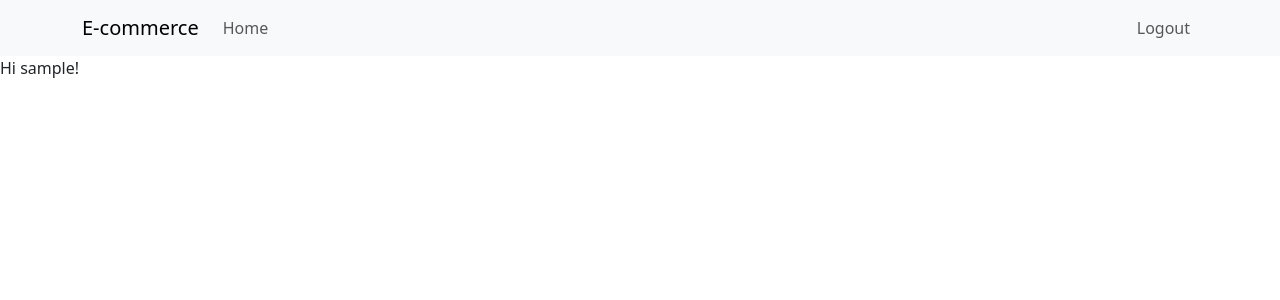
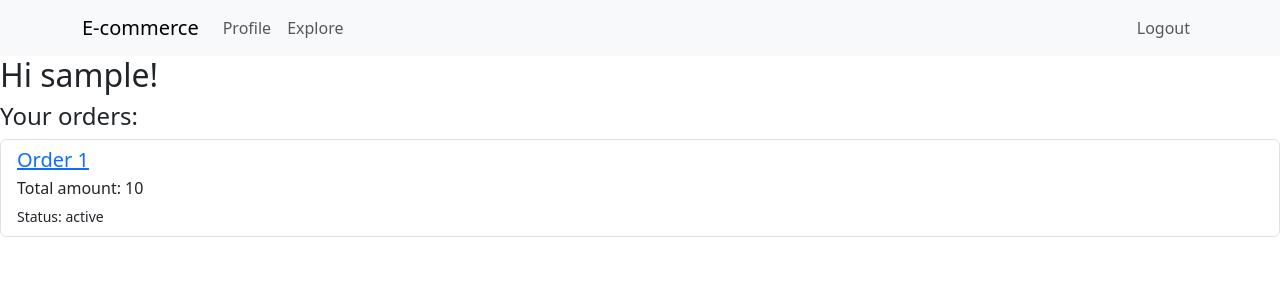
Before and after one commit to Nextias/e-commerce, a Flask app: page / in a window 1280 px wide. Shown: the top 300 px of the page. Run offline with Flask 3, Linux system fonts and the light colour scheme; a user stored in the database is signed in; tables that the repository leaves empty hold one stand-in row (values such as "Sample post").

Commit message:
explore, profile changes

```diff
--- a/app/admin/routes.py
+++ b/app/admin/routes.py
@@ -3,6 +3,7 @@ from urllib.parse import urlsplit
 import sqlalchemy as sa
 from flask import flash, redirect, render_template, request, url_for, abort
 from flask_login import current_user, login_required, login_user, logout_user
+from functools import wraps
 
 from app import db
 from app.admin import bp
@@ -11,6 +12,7 @@ from app.models import User, Role
 
 
 def admin_only(f):
+    @wraps(f)
     def wrapper(*args, **kwargs):
         admin_role = db.session.scalar(
             sa.select(Role).where(Role.name == 'admin'))
@@ -25,4 +27,4 @@ def admin_only(f):
 @login_required
 @admin_only
 def admin():
-    return 'heeeey'
+    return render_template('admin/admin.html')
--- a/app/auth/routes.py
+++ b/app/auth/routes.py
@@ -26,7 +26,6 @@ def login():
         if not next_page or urlsplit(next_page).netloc != '':
             next_page = url_for('main.index')
         return redirect(next_page)
-    # Попробовать убрать form = form'
     return render_template('auth/login.html', form=form)
 
 
@@ -46,7 +45,6 @@ def register():
         db.session.commit()
         flash('You sucessfully registered!')
         return redirect(url_for('auth.login'))
-    # Попробовать убрать form = form
     return render_template('auth/register.html', form=form)
 
 
--- a/app/main/routes.py
+++ b/app/main/routes.py
@@ -6,13 +6,15 @@ from flask_login import current_user, login_user, logout_user, login_required
 
 from app import db
 from app.main import bp
-from app.models.models import Product, Category
+from app.models.models import Product, Category, User, Order, order_products
 
 
 @bp.route('/', methods=('GET', 'POST'))
 @bp.route('/index', methods=('GET', 'POST'))
 def index():
-    return render_template('main/index.html')
+    orders = current_user.user_orders
+    print(orders)
+    return render_template('main/index.html', orders=orders)
 
 
 @bp.route('/product/<id>', methods=('GET', 'POST'))
@@ -20,6 +22,33 @@ def product(id):
     product = db.session.get(Product, int(id))
     if product is None:
         abort(404)
-    categories_list = product.get_categories()
+    categories_list = product.categories
     return render_template('main/product.html', product=product,
                            categories=categories_list)
+
+
+@login_required
+@bp.route('/profile', methods=('GET', 'POST'))
+def profile():
+    return render_template('main/profile.html')
+
+
+@login_required
+@bp.route('/order/<order_number>/')
+def order(order_number):
+    order = db.session.scalar(sa.select(Order).where(
+        Order.order_number == order_number))
+    if order is None:
+        abort(404)
+    elif current_user.id != order.user_id:
+        abort(403)
+    print(order)
+    products = order.products
+    print(products)
+    return render_template('main/order.html', order=order, products=products)
+
+
+@bp.route('/explore/')
+def explore():
+    products = db.session.scalars(sa.select(Product))
+    return render_template('main/explore.html', products=products)
--- a/app/templates/_nav.html
+++ b/app/templates/_nav.html
@@ -7,7 +7,10 @@
       <div class="collapse navbar-collapse" id="navbarSupportedContent">
         <ul class="navbar-nav me-auto mb-2 mb-lg-0">
           <li class="nav-item">
-            <a class="nav-link" aria-current="page" href="{{ url_for('main.index') }}">Home</a>
+            <a class="nav-link" aria-current="page" href="{{ url_for('main.profile') }}">Profile</a>
+          </li>
+          <li class="nav-item">
+            <a class="nav-link" aria-current="page" href="{{ url_for('main.explore') }}">Explore</a>
           </li>
         </ul>
         <ul class="navbar-nav mb-2 mb-lg-0">
@@ -19,6 +22,11 @@
             <a class="nav-link" aria-current="page" href="{{ url_for('auth.register') }}">Register</a>
           </li>
           {% else %}
+          {% if current_user.role.name == 'admin' %}
+          <li class="nav-item">
+            <a class="nav-link" aria-current="page" href="{{ url_for('admin.admin') }}">Admin</a>
+          </li>
+          {% endif %}
           <li class="nav-item">
             <a class="nav-link" aria-current="page" href="{{ url_for('auth.logout') }}">Logout</a>
           </li>
--- /dev/null
+++ b/app/templates/admin/admin.html
@@ -0,0 +1,5 @@
+{% extends "base.html" %}
+{% block content %}
+<h1> Admin Panel </h1>
+  Hi {{ current_user.username }}!
+{% endblock %}
--- /dev/null
+++ b/app/templates/main/_order.html
@@ -0,0 +1,9 @@
+<div class="list-group-item">
+    <div class="d-flex w-100 justify-content-between">
+        <a href="{{ url_for('main.order', order_number=order.order_number) }}">
+            <h5 class="mb-1">Order {{ order.order_number }}</h5></a>
+        <small></small>
+    </div>
+    <p class="mb-1">Total amount: {{order.total_amount}}</p>
+    <small>Status: {{order.status}}</small>
+</div>
--- /dev/null
+++ b/app/templates/main/_orders.html
@@ -0,0 +1,8 @@
+<div class="list-group">
+    <div class="list-group">
+{% if orders %}
+{% for order in orders %}
+{% include "main/_order.html"%}
+{% endfor%}
+{% endif %}
+</div>
--- /dev/null
+++ b/app/templates/main/explore.html
@@ -0,0 +1,4 @@
+{% extends "base.html" %}
+{% block content %}
+{% include "main/_products.html" %}
+{% endblock %}
--- a/app/templates/main/index.html
+++ b/app/templates/main/index.html
@@ -1,7 +1,11 @@
 {% extends "base.html" %}
 {% block content %}
 {% if current_user.is_authenticated %}
-  Hi {{ current_user.username }}!
+<h2>Hi {{ current_user.username }}!</h2>
 {% else %} Hello, stranger!
 {% endif %}
+{% if orders %}
+<h4>Your orders: </h4>
+{% include "main/_orders.html" %}
+{% endif %}
 {% endblock %}
--- /dev/null
+++ b/app/templates/main/order.html
@@ -0,0 +1,5 @@
+{% extends "base.html" %}
+{% block content %}
+<h2> Order {{order.order_number}} </h2>
+{% include 'main/_products.html'%}
+{% endblock %}
--- /dev/null
+++ b/app/templates/main/profile.html
@@ -0,0 +1,4 @@
+{% extends "base.html" %}
+{% block content %}
+<h1> Profile </h1>
+{% endblock %}
```
Also changed, not shown: app/models/models.py (+11 -29 lines), app/templates/main/_product.html (added, +9 -0 lines), app/templates/main/_products.html (added, +9 -0 lines).
